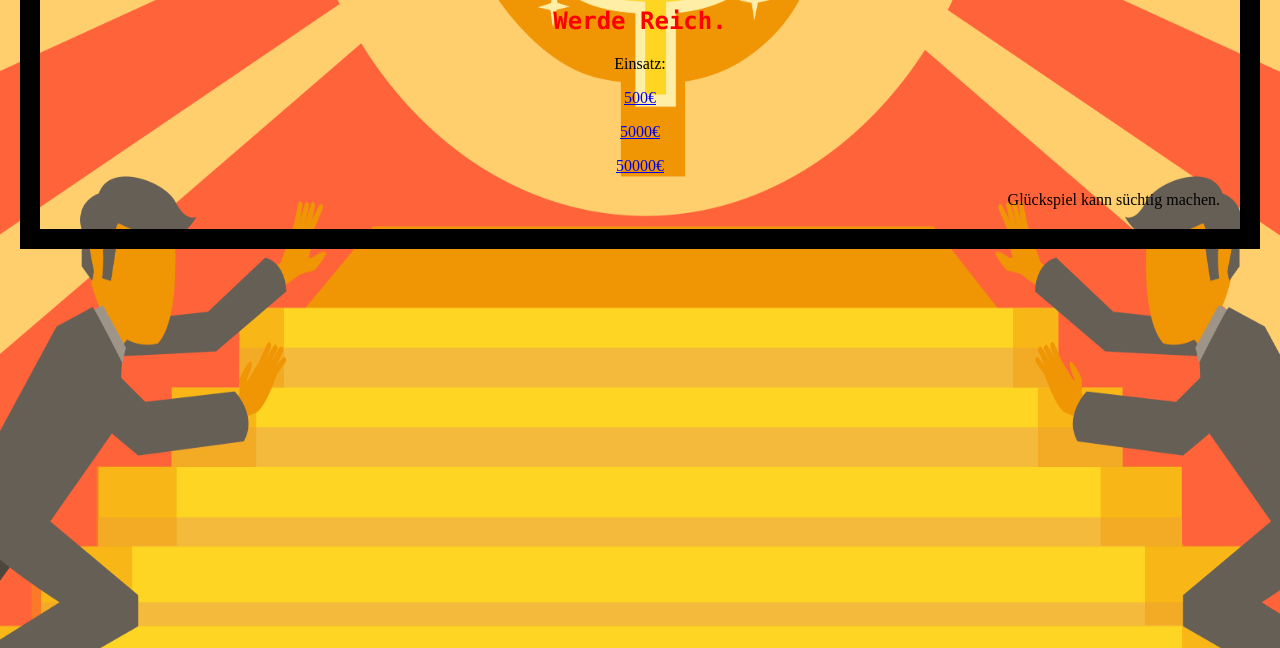
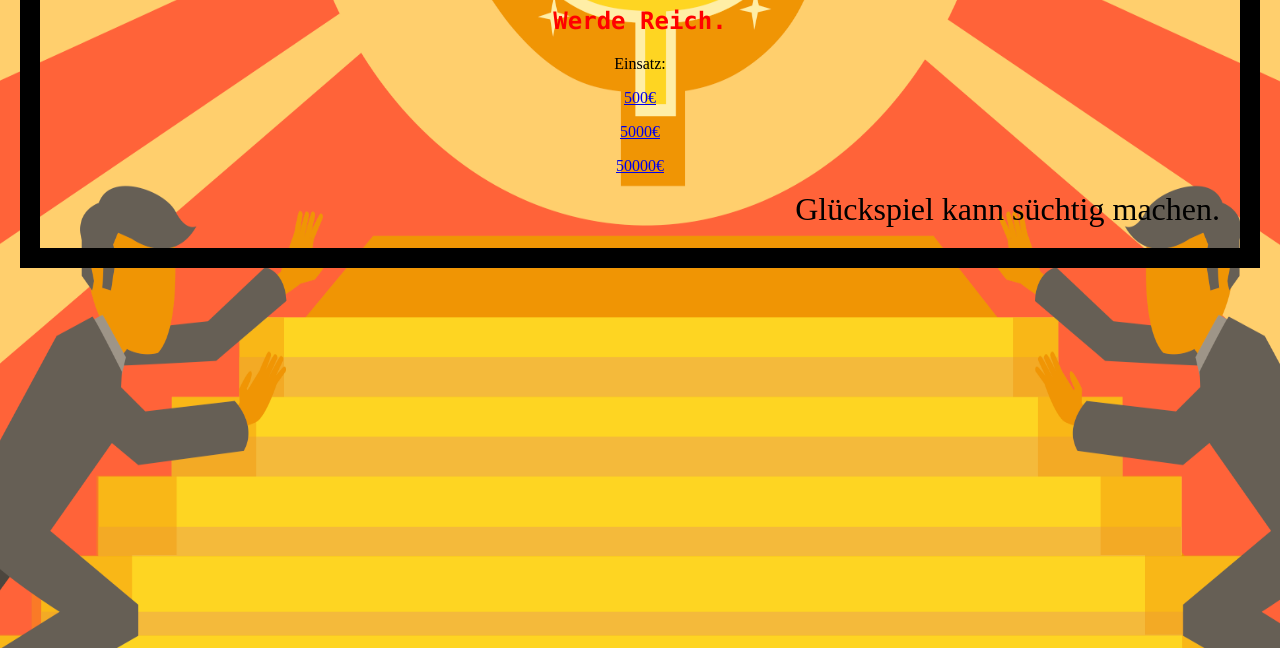
Before and after one commit to mikeheilmann/quiz, a plain HTML site: page index.html in a window 1280 px wide. Shown: the part 152-800 px from the top of the page. Drawn offline with Linux system fonts and the light colour scheme.

Commit message:
Update mystyle.css

```diff
--- a/mystyle.css
+++ b/mystyle.css
@@ -42,6 +42,6 @@ h2:hover {
     font-size: 2em;
 }
 
-footer:hover{
-
+footer:first-line{
+    font-size: 2em;
 }
```
